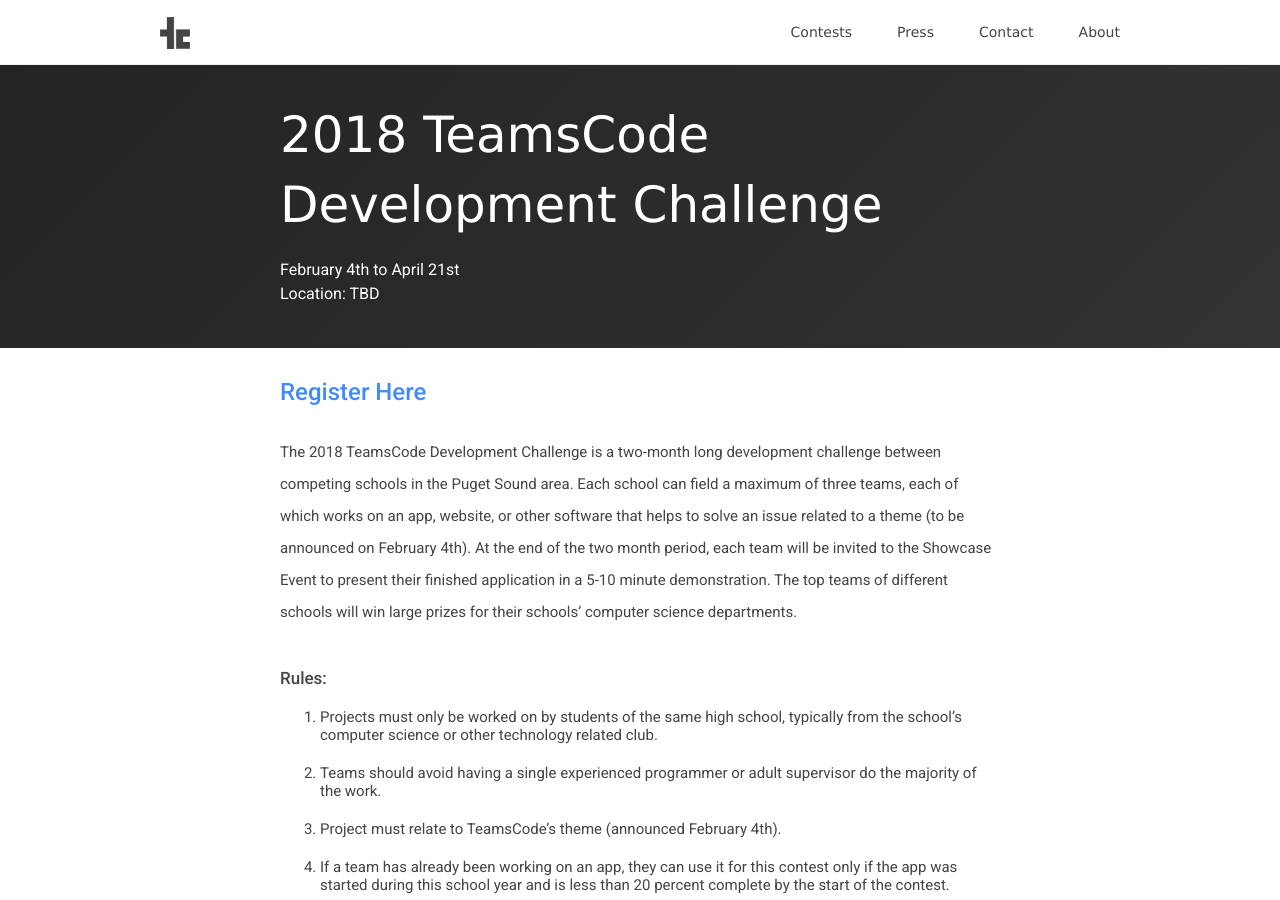
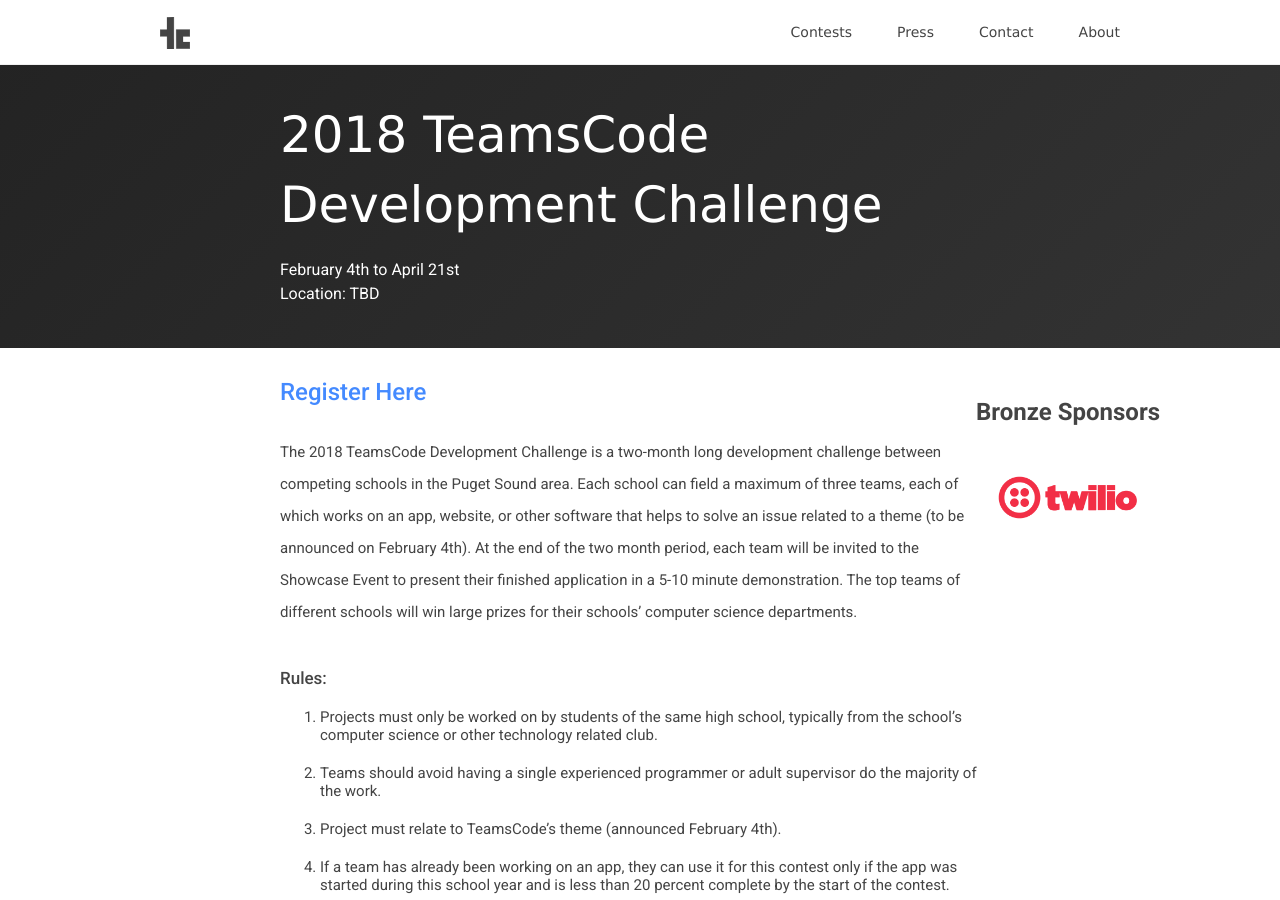
Before and after one commit to teamscode/teamscode.github.io, a Jekyll site: the page built from _posts/2018-01-07-teamscode-2018-development-challenge.md, in a window 1280 px wide and 900 px high. Built offline with Jekyll 4.4.1, drawn with Linux system fonts in a browser that asks for light colours; nearby versions of some CDN libraries.

Commit message:
Added Twilio as a sponsor

```diff
--- a/_posts/2018-01-07-teamscode-2018-development-challenge.md
+++ b/_posts/2018-01-07-teamscode-2018-development-challenge.md
@@ -6,13 +6,10 @@ contest_date: February 4th to April 21st
 contest_location: "Location: TBD"
 ---
 
-<!--<div style="float: right; margin-right: -140px; margin-left: 10px; text-align: center;">
-  <h1 style="text-align: left"><b>Sponsors</b></h1>
-  <a href="https://tealsk12.org"><img src="/assets/images/sponsor_msft_teals.png" alt="TEALS" style="width:180px;"></a>
-  <br><a href="https://pscsta.org"><img src="/assets/images/sponsor_pscsta.png" alt="PSCSTA" style="width: 150px; margin-right: 20px;"></a> <br>
-  <a href="https://pagliacci.com"><img src="/assets/images/sponsor_pagliacci.jpg" alt="Pagliacci" style="width:100px;"></a>
-  <br><br><a href="http://mercerislandlions.org"><img src="/assets/images/sponsor_lions.jpg" alt="Lions" style="width:100px;"></a>
-</div>-->
+<div style="float: right; margin-right: -160px; margin-left: 10px; text-align: center;">
+  <h1 style="text-align: left"><b>Bronze Sponsors</b></h1>
+  <a href="https://twilio.com"><img src="/assets/images/sponsor_twilio.png" alt="Twilio" style="width:180px;"></a>
+</div>
 
 # [Register Here](https://teamscode.typeform.com/to/pqwej3)
 
```
Also changed, not shown: assets/images/sponsor_twilio.png (added).
